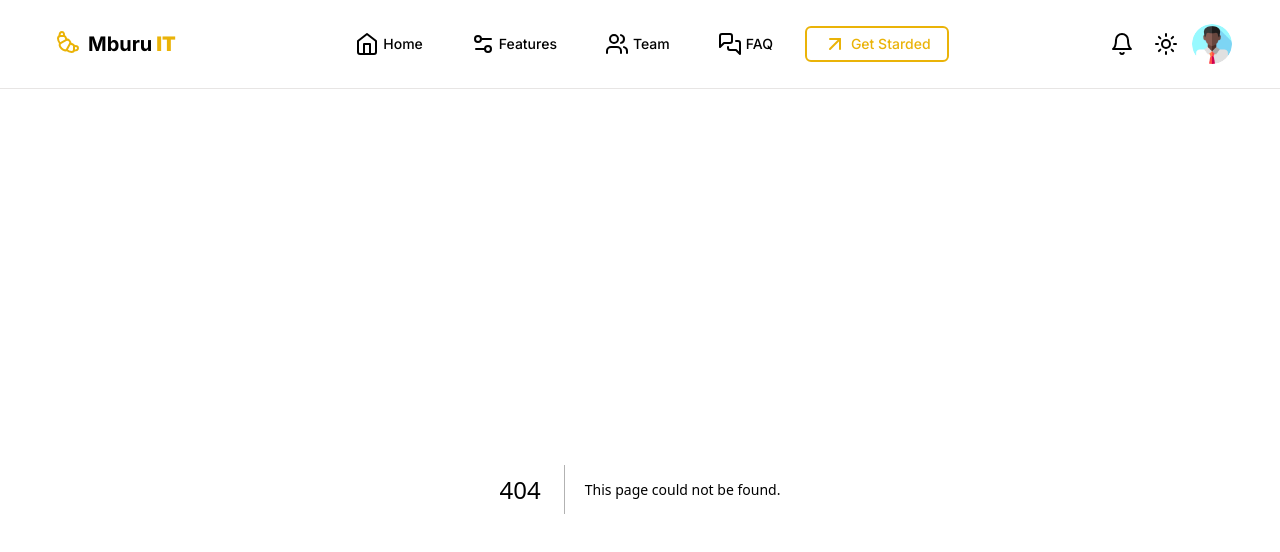
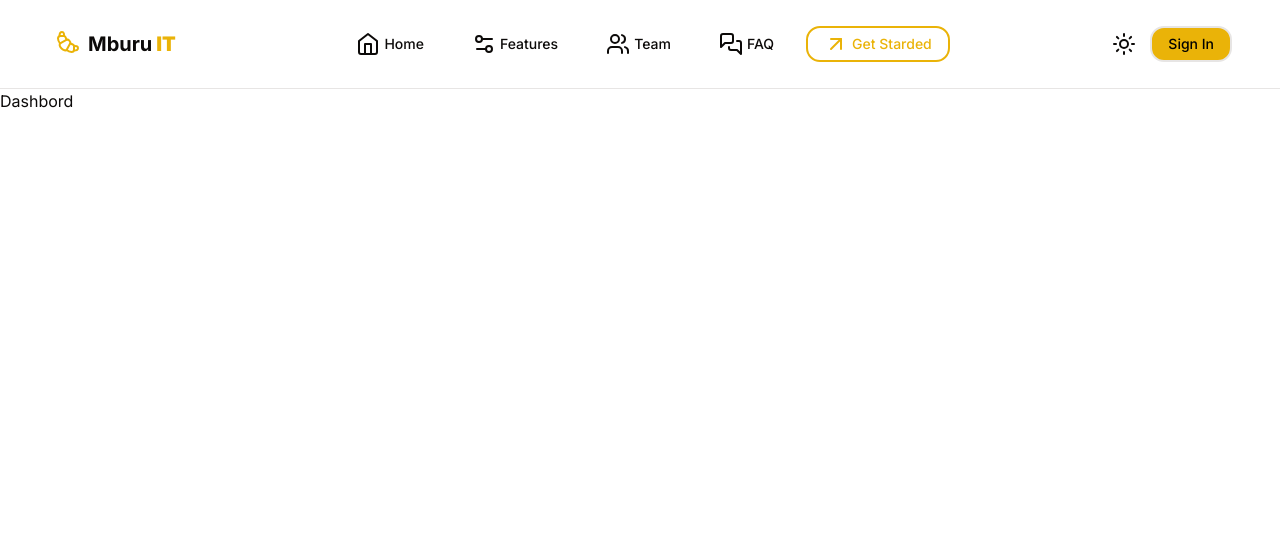
Before and after one commit to modouaicha023/MburuIT, a Next.js app: page /dashbord in a window 1280 px wide. Before the commit this address had no page. Shown: the top 552 px of the page. Built offline with nearby package versions, Linux system fonts and the light colour scheme.

Commit message:
update the header and add some route

```diff
--- /dev/null
+++ b/app/dashbord/page.tsx
@@ -0,0 +1,7 @@
+import React from 'react'
+
+export default function Dashbord() {
+  return (
+    <div>Dashbord</div>
+  )
+}
--- /dev/null
+++ b/app/faq/page.tsx
@@ -0,0 +1,7 @@
+import React from 'react'
+
+export default function Faq() {
+  return (
+    <div>FAQ</div>
+  )
+}
--- /dev/null
+++ b/app/features/page.tsx
@@ -0,0 +1,7 @@
+import React from 'react'
+
+export default function Features() {
+  return (
+    <div>Features</div>
+  )
+}
--- a/app/globals.css
+++ b/app/globals.css
@@ -1,6 +1,8 @@
 @tailwind base;
 @tailwind components;
 @tailwind utilities;
+
+
 
 
 @layer base {
@@ -24,7 +26,7 @@
     --border: 20 5.9% 90%;
     --input: 20 5.9% 90%;
     --ring: 20 14.3% 4.1%;
-    --radius: 0.5rem;
+    --radius: 1rem;
   }
 
   .dark {
@@ -51,6 +53,8 @@
 }
 
 
+
+
 @layer base {
   * {
     @apply border-border;
--- a/app/page.tsx
+++ b/app/page.tsx
@@ -5,7 +5,9 @@ import Container from "@/components/ui/container";
 export default function Home() {
   return (
     <Container>
-
+     <div className="p-">
+     Home
+     </div>
 
     </Container>
   )
--- /dev/null
+++ b/app/sign-in/page.tsx
@@ -0,0 +1,7 @@
+import React from 'react'
+
+export default function SignIn() {
+  return (
+    <div>SignIn</div>
+  )
+}
--- /dev/null
+++ b/app/sign-up/page.tsx
@@ -0,0 +1,7 @@
+import React from 'react'
+
+export default function SignUp() {
+  return (
+    <div>SignUp</div>
+  )
+}
--- /dev/null
+++ b/app/team/page.tsx
@@ -0,0 +1,7 @@
+import React from 'react'
+
+export default function Team() {
+  return (
+    <div>Team</div>
+  )
+}
--- a/components/Header.tsx
+++ b/components/Header.tsx
@@ -17,9 +17,11 @@ import {
 } from "lucide-react";
 import ProfileButton from "./ui/profile-button";
 import { Sheet, SheetContent, SheetTrigger } from "./ui/sheet";
+import { useState } from "react";
 
 export default function Header() {
   const { theme, setTheme } = useTheme();
+  const [currentUser, setCurrentUser] = useState(false);
   const routes = [
     {
       href: "/",
@@ -62,7 +64,7 @@ export default function Header() {
                 <nav className="flex flex-col gap-5 mt-6">
                   {routes.map((route, i) =>
                     route.getStarded ? (
-                      <Button asChild variant="ghost" >
+                      <Button asChild variant="ghost">
                         <Link
                           key={i}
                           href={route.href}
@@ -72,7 +74,7 @@ export default function Header() {
                         </Link>
                       </Button>
                     ) : (
-                      <Button asChild variant="ghost" >
+                      <Button asChild variant="ghost">
                         <Link
                           key={i}
                           href={route.href}
@@ -120,6 +122,7 @@ export default function Header() {
             )}
           </nav>
           <div className="flex items-center">
+            {currentUser && (
               <Button
                 variant={"ghost"}
                 size={"icon"}
@@ -128,6 +131,7 @@ export default function Header() {
                 <Bell className="h-6 w-6" />
                 <span className="sr-only">Notifications</span>
               </Button>
+            )}
             <Button
               variant={"ghost"}
               size={"icon"}
@@ -138,7 +142,17 @@ export default function Header() {
               <Moon className="absolute h-6 w-6 rotate-90 scale-0  transition-all dark:rotate-0 dark:scale-100" />
               <span className="sr-only">Toggle Theme</span>
             </Button>
+            {currentUser ? (
               <ProfileButton />
+            ) : (
+              <Button asChild variant="ghost">
+                <Link
+                  href="/sign-in"
+                  className="text-sm font-medium transition-colors flex gap-1 text-black bg-yellow-500 border-solid border-2 whitespace-nowrap ">
+                  Sign In
+                </Link>
+              </Button>
+            )}
           </div>
         </div>
       </Container>
```
Lines whose indentation alone changed are shown as unchanged.
